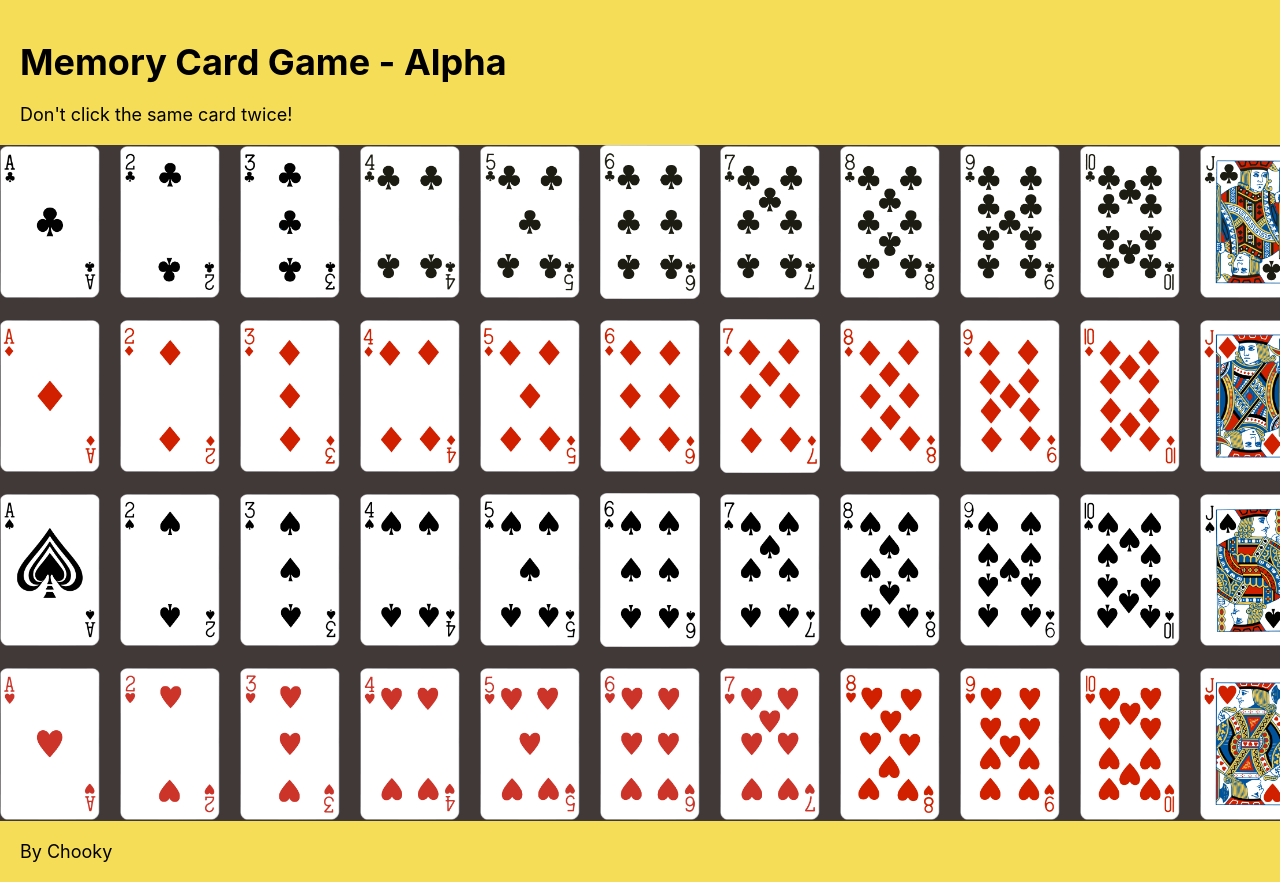
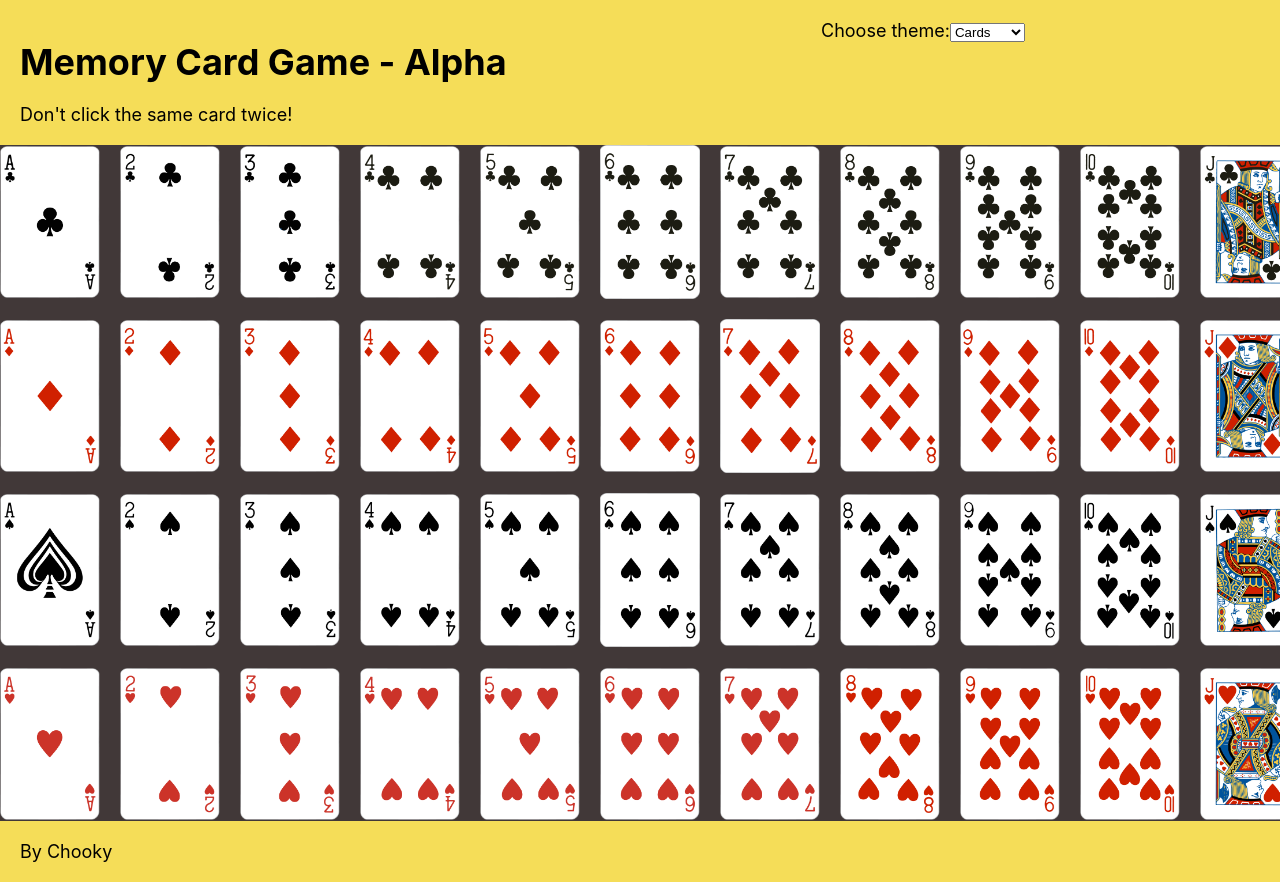
Before and after one commit to ChargrilledChook/memory-card-game, a React (Create React App) app: page / in a window 1280 px wide. Shown: the top 882 px of the page. Built offline with nearby package versions, Linux system fonts and the light colour scheme.

Commit message:
add unconnected theme select menu

```diff
--- a/src/components/Header.jsx
+++ b/src/components/Header.jsx
@@ -4,6 +4,13 @@ export default function Header(props) {
       <div>
         <h1>Memory Card Game - Alpha</h1>
         <div>Don't click the same card twice!</div>
+      </div>
+      <div className="theme">
+        <label htmlFor="theme">Choose theme:</label>
+        <select name="theme" id="theme">
+          <option value="cards">Cards</option>
+          <option value="dogs">My Dogs</option>
+        </select>
       </div>
       <div className="score">
         <div>Current Score: {props.score}</div>
```
